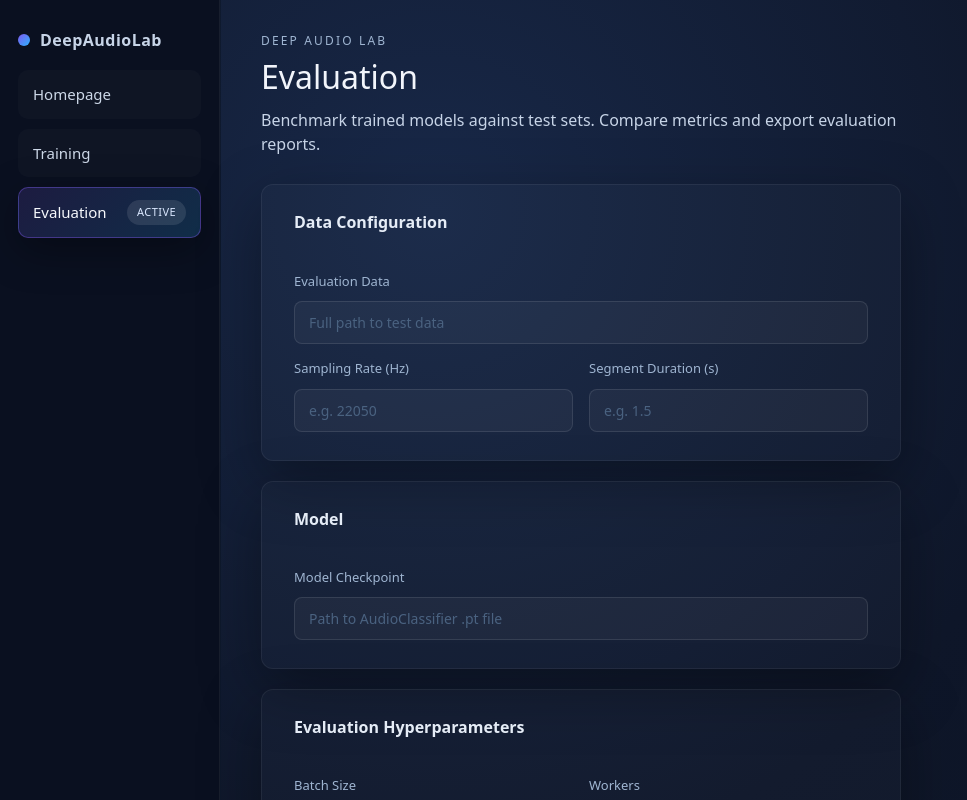
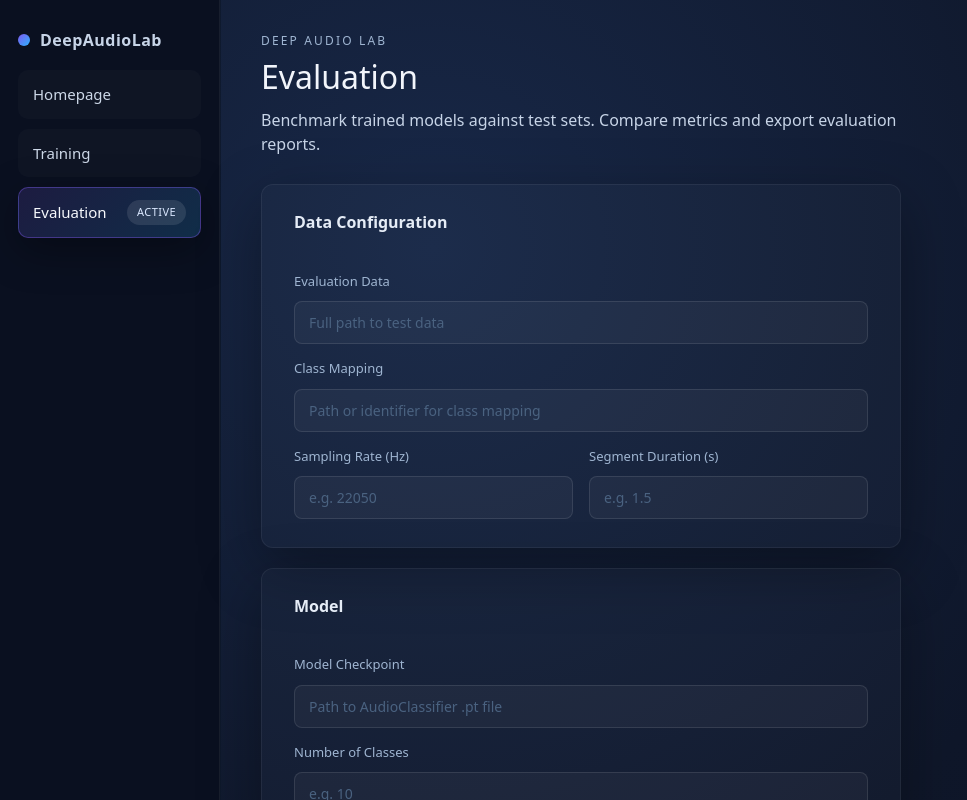
Before and after one commit to magcil/deepaudio-lab, a React (Vite) app in the folder frontend/: page / in a window 1280 px wide. Both pictures are taken after a click on the button "Evaluation". Shown: the top 800 px of the page, without its empty margins (0-967 px from the left). Built offline with nearby package versions, Linux system fonts and the light colour scheme; no server answers; the HTML template or start-up script is replaced by a standard one.

Commit message:
Added evaluation post request to backend

```diff
--- a/frontend/src/components/evaluation/EvalDataConfigSection.tsx
+++ b/frontend/src/components/evaluation/EvalDataConfigSection.tsx
@@ -1,7 +1,7 @@
 import type { EvaluationFormData } from './EvaluationForm'
 
 interface Props {
-  values: Pick<EvaluationFormData, 'evaluationData' | 'samplingRate' | 'segmentDuration'>
+  values: Pick<EvaluationFormData, 'evaluationData' | 'classMapping' | 'samplingRate' | 'segmentDuration'>
   onChange: (e: React.ChangeEvent<HTMLInputElement>) => void
 }
 
@@ -18,6 +18,19 @@ export default function EvalDataConfigSection({ values, onChange }: Props) {
           type="text"
           placeholder="Full path to test data"
           value={values.evaluationData}
+          onChange={onChange}
+          required
+        />
+      </div>
+
+      <div className="form-field">
+        <label htmlFor="classMapping">Class Mapping</label>
+        <input
+          id="classMapping"
+          name="classMapping"
+          type="text"
+          placeholder="Path or identifier for class mapping"
+          value={values.classMapping}
           onChange={onChange}
           required
         />
--- a/frontend/src/components/evaluation/EvalHyperparametersSection.tsx
+++ b/frontend/src/components/evaluation/EvalHyperparametersSection.tsx
@@ -2,11 +2,12 @@ import type { EvaluationFormData } from './EvaluationForm'
 
 interface Props {
   values: Pick<EvaluationFormData, 'batchSize' | 'workers' | 'device' | 'gpuIndex'>
-  onChange: (e: React.ChangeEvent<HTMLInputElement>) => void
-  onDeviceToggle: () => void
+  onChange: (e: React.ChangeEvent<HTMLInputElement | HTMLSelectElement>) => void
+  onDeviceChange: (device: 'cpu' | 'gpu') => void
+  gpuIndexes: number[]
 }
 
-export default function EvalHyperparametersSection({ values, onChange, onDeviceToggle }: Props) {
+export default function EvalHyperparametersSection({ values, onChange, onDeviceChange, gpuIndexes }: Props) {
   return (
     <div className="form-card">
       <h3 className="form-section-title">Evaluation Hyperparameters</h3>
@@ -51,14 +52,15 @@ export default function EvalHyperparametersSection({ values, onChange, onDeviceT
             <button
               type="button"
               className={`toggle-btn ${values.device === 'cpu' ? 'active' : ''}`}
-              onClick={onDeviceToggle}
+              onClick={() => onDeviceChange('cpu')}
             >
               CPU
             </button>
             <button
               type="button"
               className={`toggle-btn ${values.device === 'gpu' ? 'active' : ''}`}
-              onClick={onDeviceToggle}
+              onClick={() => onDeviceChange('gpu')}
+              title={gpuIndexes.length === 0 ? 'No GPUs available' : undefined}
             >
               GPU
             </button>
@@ -68,17 +70,18 @@ export default function EvalHyperparametersSection({ values, onChange, onDeviceT
         {values.device === 'gpu' && (
           <div className="form-field">
             <label htmlFor="gpuIndex">GPU Index</label>
-            <input
+            <select
               id="gpuIndex"
               name="gpuIndex"
-              type="number"
-              placeholder="e.g. 0"
-              min={0}
-              step={1}
               value={values.gpuIndex}
               onChange={onChange}
               required
-            />
+            >
+              <option value="" disabled>Select GPU</option>
+              {gpuIndexes.map(i => (
+                <option key={i} value={i}>{i}</option>
+              ))}
+            </select>
           </div>
         )}
       </div>
--- a/frontend/src/components/evaluation/EvalModelSection.tsx
+++ b/frontend/src/components/evaluation/EvalModelSection.tsx
@@ -1,7 +1,7 @@
 import type { EvaluationFormData } from './EvaluationForm'
 
 interface Props {
-  values: Pick<EvaluationFormData, 'modelCheckpoint'>
+  values: Pick<EvaluationFormData, 'modelCheckpoint' | 'numClasses'>
   onChange: (e: React.ChangeEvent<HTMLInputElement>) => void
 }
 
@@ -22,6 +22,21 @@ export default function EvalModelSection({ values, onChange }: Props) {
           required
         />
       </div>
+
+      <div className="form-field">
+        <label htmlFor="numClasses">Number of Classes</label>
+        <input
+          id="numClasses"
+          name="numClasses"
+          type="number"
+          placeholder="e.g. 10"
+          min={1}
+          step={1}
+          value={values.numClasses}
+          onChange={onChange}
+          required
+        />
+      </div>
     </div>
   )
 }
--- a/frontend/src/components/evaluation/EvaluationForm.tsx
+++ b/frontend/src/components/evaluation/EvaluationForm.tsx
@@ -1,16 +1,19 @@
-import { useState } from 'react'
+import { useState, useEffect } from 'react'
 import EvalDataConfigSection from './EvalDataConfigSection'
 import EvalModelSection from './EvalModelSection'
 import EvalHyperparametersSection from './EvalHyperparametersSection'
+import { startEvaluation, getEvaluationOptions } from '../../services/evaluationService'
 import '../training/TrainingForm.css'
 
 export interface EvaluationFormData {
   // Data config
   evaluationData: string
+  classMapping: string
   samplingRate: string
   segmentDuration: string
   // Model
   modelCheckpoint: string
+  numClasses: string
   // Hyperparameters
   batchSize: string
   workers: string
@@ -19,45 +22,58 @@ export interface EvaluationFormData {
 }
 
 export default function EvaluationForm() {
+  const [gpuIndexes, setGpuIndexes] = useState<number[]>([])
+
+  useEffect(() => {
+    getEvaluationOptions()
+      .then(data => setGpuIndexes(data.gpuIndexes))
+      .catch(console.error)
+  }, [])
+
   const [form, setForm] = useState<EvaluationFormData>({
     evaluationData: '',
+    classMapping: '',
     samplingRate: '',
     segmentDuration: '',
     modelCheckpoint: '',
+    numClasses: '',
     batchSize: '',
     workers: '',
     device: 'cpu',
     gpuIndex: '',
   })
 
-  function handleChange(e: React.ChangeEvent<HTMLInputElement>) {
+  function handleChange(e: React.ChangeEvent<HTMLInputElement | HTMLSelectElement>) {
     setForm(prev => ({ ...prev, [e.target.name]: e.target.value }))
   }
 
-  function handleDeviceToggle() {
-    setForm(prev => ({ ...prev, device: prev.device === 'cpu' ? 'gpu' : 'cpu', gpuIndex: '' }))
+  function handleDeviceChange(device: 'cpu' | 'gpu') {
+    setForm(prev => ({ ...prev, device, gpuIndex: '' }))
   }
 
-  function handleSubmit(e: React.FormEvent<HTMLFormElement>) {
+  async function handleSubmit(e: React.SyntheticEvent<HTMLFormElement>) {
     e.preventDefault()
-    const config = {
+    const payload = {
       evaluationData: form.evaluationData,
-      samplingRate: parseInt(form.samplingRate),
-      segmentDuration: parseFloat(form.segmentDuration),
+      classMapping: form.classMapping,
+      samplingRate: form.samplingRate ? parseInt(form.samplingRate) : undefined,
+      segmentDuration: form.segmentDuration ? parseFloat(form.segmentDuration) : null,
       modelCheckpoint: form.modelCheckpoint,
-      batchSize: parseInt(form.batchSize),
-      workers: parseInt(form.workers),
+      numClasses: parseInt(form.numClasses),
+      batchSize: form.batchSize ? parseInt(form.batchSize) : undefined,
+      workers: form.workers ? parseInt(form.workers) : undefined,
       device: form.device,
       gpuIndex: form.device === 'gpu' ? parseInt(form.gpuIndex) : null,
     }
-    console.log('Evaluation config:', config)
+
+    await startEvaluation(payload)
   }
 
   return (
     <form className="training-form" onSubmit={handleSubmit}>
       <EvalDataConfigSection values={form} onChange={handleChange} />
       <EvalModelSection values={form} onChange={handleChange} />
-      <EvalHyperparametersSection values={form} onChange={handleChange} onDeviceToggle={handleDeviceToggle} />
+      <EvalHyperparametersSection values={form} onChange={handleChange} onDeviceChange={handleDeviceChange} gpuIndexes={gpuIndexes} />
 
       <div className="form-actions">
         <button type="submit" className="btn-primary">Run Evaluation</button>
--- /dev/null
+++ b/frontend/src/services/evaluationService.ts
@@ -0,0 +1,24 @@
+import client from '../api/client';
+
+export interface EvaluationPayload {
+  evaluationData: string;
+  classMapping: string;
+  samplingRate?: number;
+  segmentDuration: number | null;
+  modelCheckpoint: string;
+  numClasses: number;
+  batchSize?: number;
+  workers?: number;
+  device: 'cpu' | 'gpu';
+  gpuIndex: number | null;
+}
+
+export const startEvaluation = (payload: EvaluationPayload): Promise<void> =>
+  client.post<void>('/evaluate/', payload);
+
+export interface EvaluationOptions {
+  gpuIndexes: number[];
+}
+
+export const getEvaluationOptions = (): Promise<EvaluationOptions> =>
+  client.get<EvaluationOptions>('/train/options');
```
Also changed, not shown: 1 other file (tests, documents, lock files or other folders).
